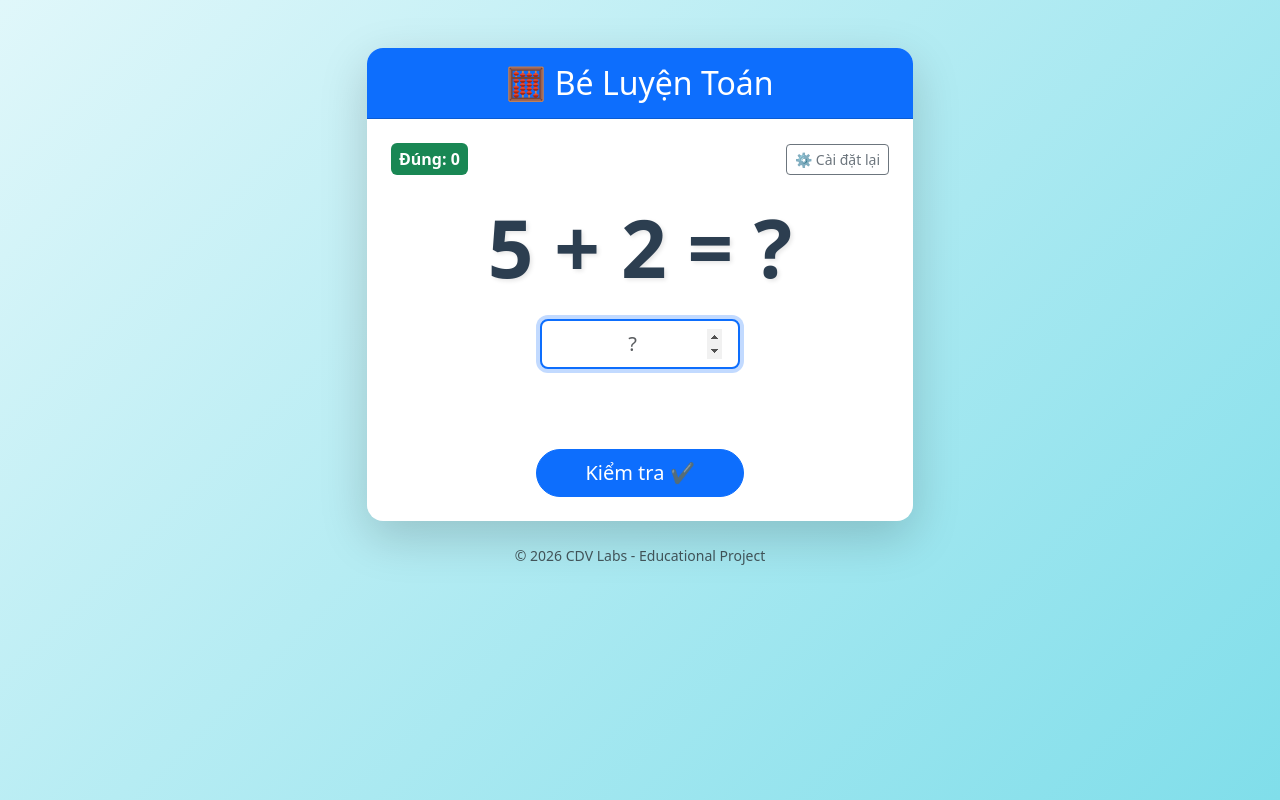
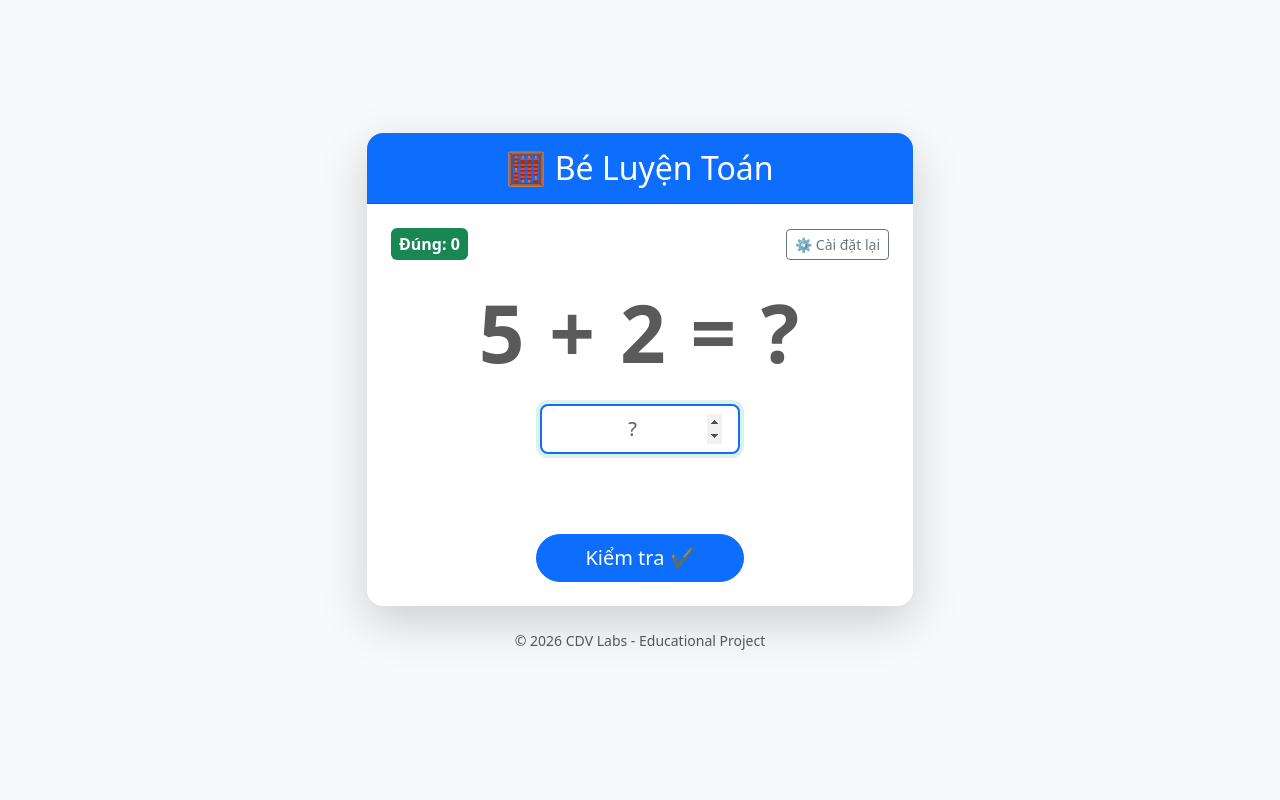
Before and after one commit to cdvlabs/kid-math, a plain HTML site: page index.html in a window 1280 px wide. Both pictures are taken after a click on the button "Bắt đầu học ngay 🚀". Drawn offline with nearby package versions, Linux system fonts and the light colour scheme.

Commit message:
style: polish UI for kid-friendly look

```diff
--- a/style.css
+++ b/style.css
@@ -1,24 +1,38 @@
-/* Tùy chỉnh thêm ngoài Bootstrap */
+/* style.css */
 body {
-    background: linear-gradient(135deg, #e0f7fa 0%, #80deea 100%);
+    /* Màu nền nhạt phù hợp với Minty */
+    background-color: #f9fbf9;
     min-height: 100vh;
+    display: flex;
+    align-items: center;
 }
 
 .card {
-    transition: all 0.3s ease;
+    border-width: 3px !important;
 }
 
 #qText {
-    text-shadow: 2px 2px 4px rgba(0,0,0,0.1);
-    color: #2c3e50;
+    /* Hiệu ứng chữ trông vui mắt hơn */
+    color: #5a5a5a;
+    letter-spacing: 2px;
 }
 
-/* Hiệu ứng khi trả lời đúng/sai */
-.animate-correct {
-    animation: bounce 0.5s;
+/* Hiệu ứng thông báo */
+#msg.text-success {
+    color: #78c2ad !important; /* Màu đặc trưng của Minty */
+    animation: bounce 0.4s ease;
+}
+
+#msg.text-danger {
+    color: #ff7851 !important; /* Màu cam hồng của Minty */
 }
 
 @keyframes bounce {
-    0%, 100% { transform: translateY(0); }
-    50% { transform: translateY(-10px); }
+    0%, 100% { transform: scale(1); }
+    50% { transform: scale(1.1); }
 }
+
+/* Làm các ô input trông mập mạp, dễ thương hơn */
+.form-control:focus {
+    box-shadow: 0 0 0 0.25rem rgba(120, 194, 173, 0.25);
+}
```
